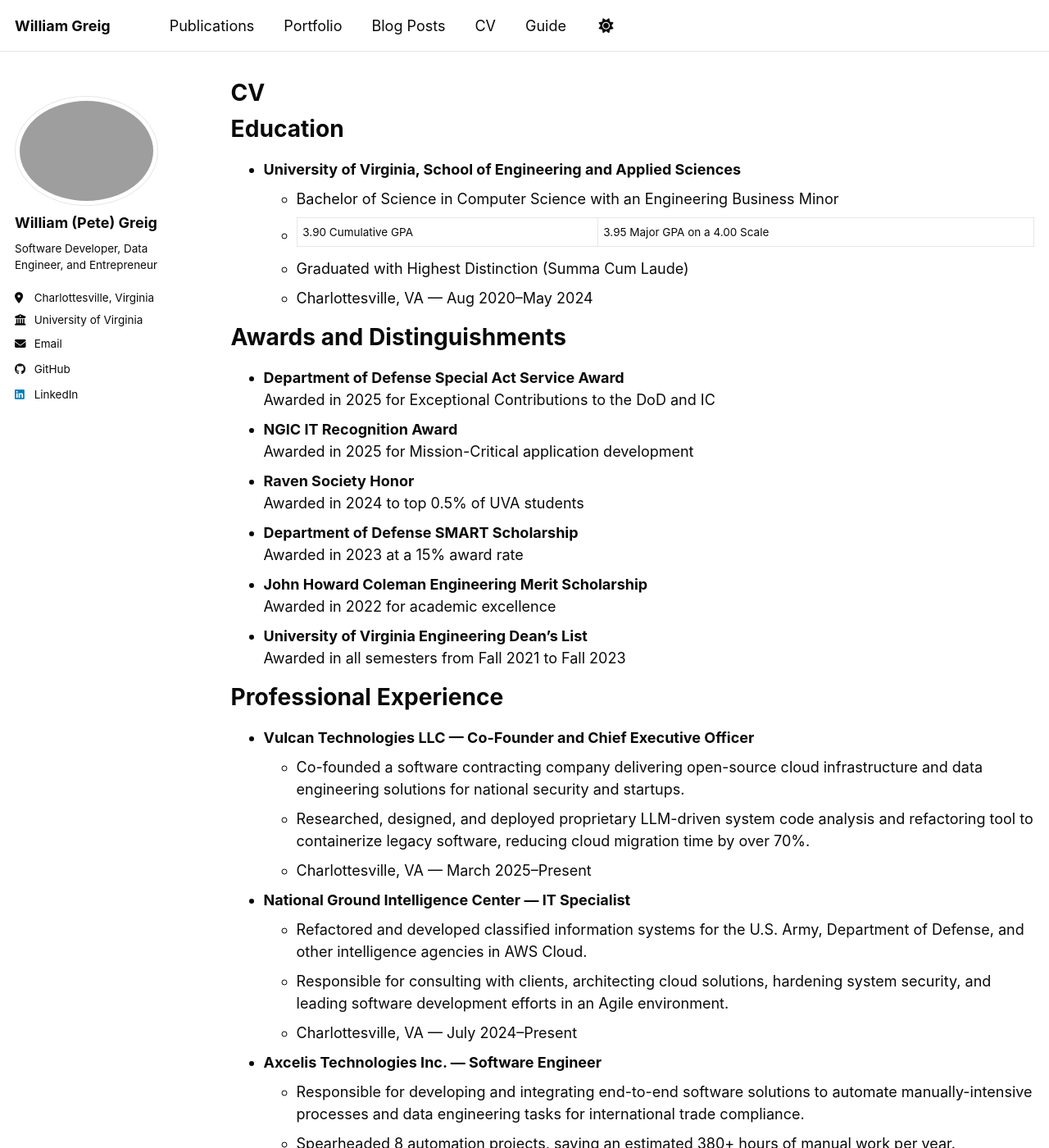
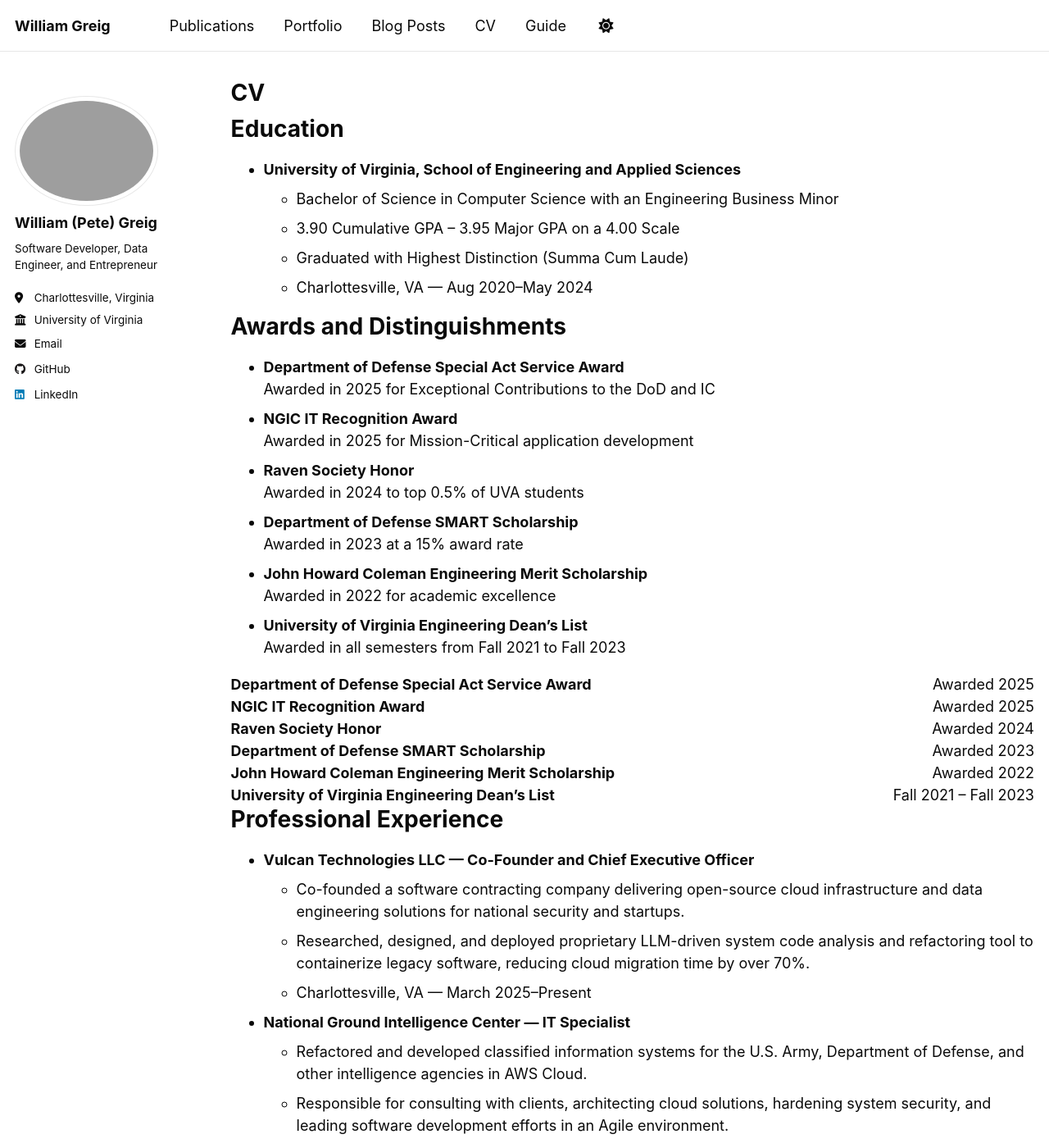
Before and after one commit to WilliamGreig/williamgreig.github.io, a Jekyll site: the page built from _pages/cv.md, in a window 1280 px wide and 1400 px high. Shown: the whole window at 82% size. Built offline with Jekyll 4.4.1, drawn with Linux system fonts in a browser that asks for light colours.

Commit message:
right align md

```diff
--- a/_pages/cv.md
+++ b/_pages/cv.md
@@ -13,7 +13,7 @@
 ======
 * **University of Virginia, School of Engineering and Applied Sciences**
   * Bachelor of Science in Computer Science with an Engineering Business Minor
-  * 3.90 Cumulative GPA | 3.95 Major GPA on a 4.00 Scale
+  * 3.90 Cumulative GPA -- 3.95 Major GPA on a 4.00 Scale
   * Graduated with Highest Distinction (Summa Cum Laude)
   * Charlottesville, VA — Aug 2020–May 2024
 
@@ -31,6 +31,33 @@
   Awarded in 2022 for academic excellence
 * **University of Virginia Engineering Dean’s List**
   Awarded in all semesters from Fall 2021 to Fall 2023
+
+
+<div style="display: flex; justify-content: space-between;">
+  <strong>Department of Defense Special Act Service Award</strong>
+  <span>Awarded 2025</span>
+</div>
+<div style="display: flex; justify-content: space-between;">
+  <strong>NGIC IT Recognition Award</strong>
+  <span>Awarded 2025</span>
+</div>
+<div style="display: flex; justify-content: space-between;">
+  <strong>Raven Society Honor</strong>
+  <span>Awarded 2024</span>
+</div>
+<div style="display: flex; justify-content: space-between;">
+  <strong>Department of Defense SMART Scholarship</strong>
+  <span>Awarded 2023</span>
+</div>
+<div style="display: flex; justify-content: space-between;">
+  <strong>John Howard Coleman Engineering Merit Scholarship</strong>
+  <span>Awarded 2022</span>
+</div>
+<div style="display: flex; justify-content: space-between;">
+  <strong>University of Virginia Engineering Dean’s List</strong>
+  <span>Fall 2021 – Fall 2023</span>
+</div>
+
 
 Professional Experience
 ======
```
